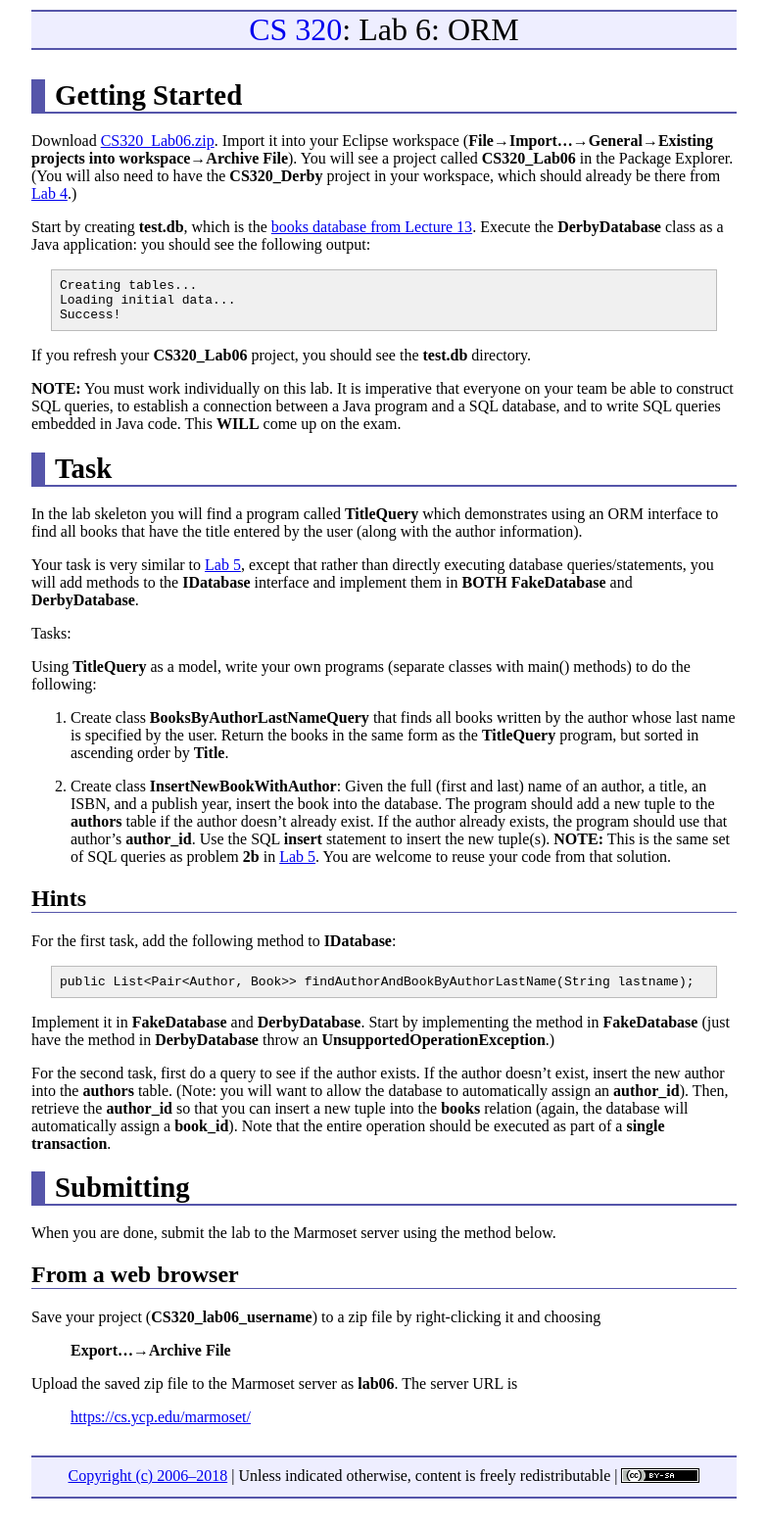
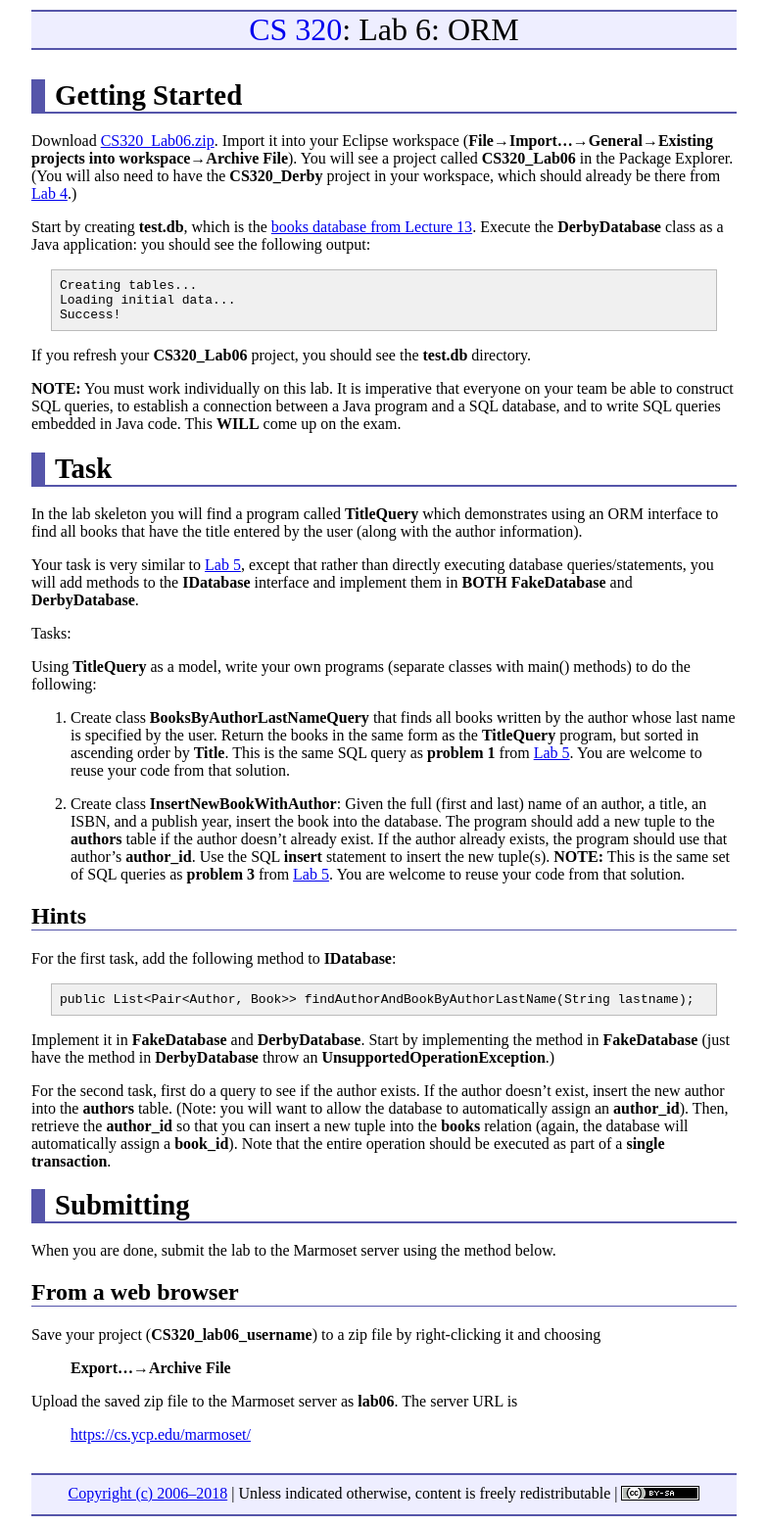
Before and after one commit to ycpcs/cs320-spring2018, a Jekyll site: the page built from labs/lab06.md, in a window 1280 px wide. Shown: the whole page at 98% size, without its empty margins (248-1031 px from the left). Built offline with Jekyll 4.4.1, drawn with Linux system fonts in a browser that asks for light colours.

Commit message:
more edits

```diff
--- a/labs/lab06.md
+++ b/labs/lab06.md
@@ -27,9 +27,9 @@ Tasks:
 
 Using **TitleQuery** as a model, write your own programs (separate classes with main() methods) to do the following:
 
-1. Create class **BooksByAuthorLastNameQuery** that finds all books written by the author whose last name is specified by the user. Return the books in the same form as the **TitleQuery** program, but sorted in ascending order by **Title**.
+1. Create class **BooksByAuthorLastNameQuery** that finds all books written by the author whose last name is specified by the user. Return the books in the same form as the **TitleQuery** program, but sorted in ascending order by **Title**.  This is the same SQL query as **problem 1** from [Lab 5](lab05.html).  You are welcome to reuse your code from that solution.
 
-2. Create class **InsertNewBookWithAuthor**: Given the full (first and last) name of an author, a title, an ISBN, and a publish year, insert the book into the database. The program should add a new tuple to the **authors** table if the author doesn't already exist. If the author already exists, the program should use that author's **author\_id**.  Use the SQL **insert** statement to insert the new tuple(s).  **NOTE:**  This is the same set of SQL queries as problem **2b** in [Lab 5](lab05.html).  You are welcome to reuse your code from that solution.
+2. Create class **InsertNewBookWithAuthor**: Given the full (first and last) name of an author, a title, an ISBN, and a publish year, insert the book into the database. The program should add a new tuple to the **authors** table if the author doesn't already exist. If the author already exists, the program should use that author's **author\_id**.  Use the SQL **insert** statement to insert the new tuple(s).  **NOTE:**  This is the same set of SQL queries as **problem 3** from [Lab 5](lab05.html).  You are welcome to reuse your code from that solution.
 
 ## Hints
 
```
Also changed, not shown: labs/lab05.md (+2 -2 lines).
